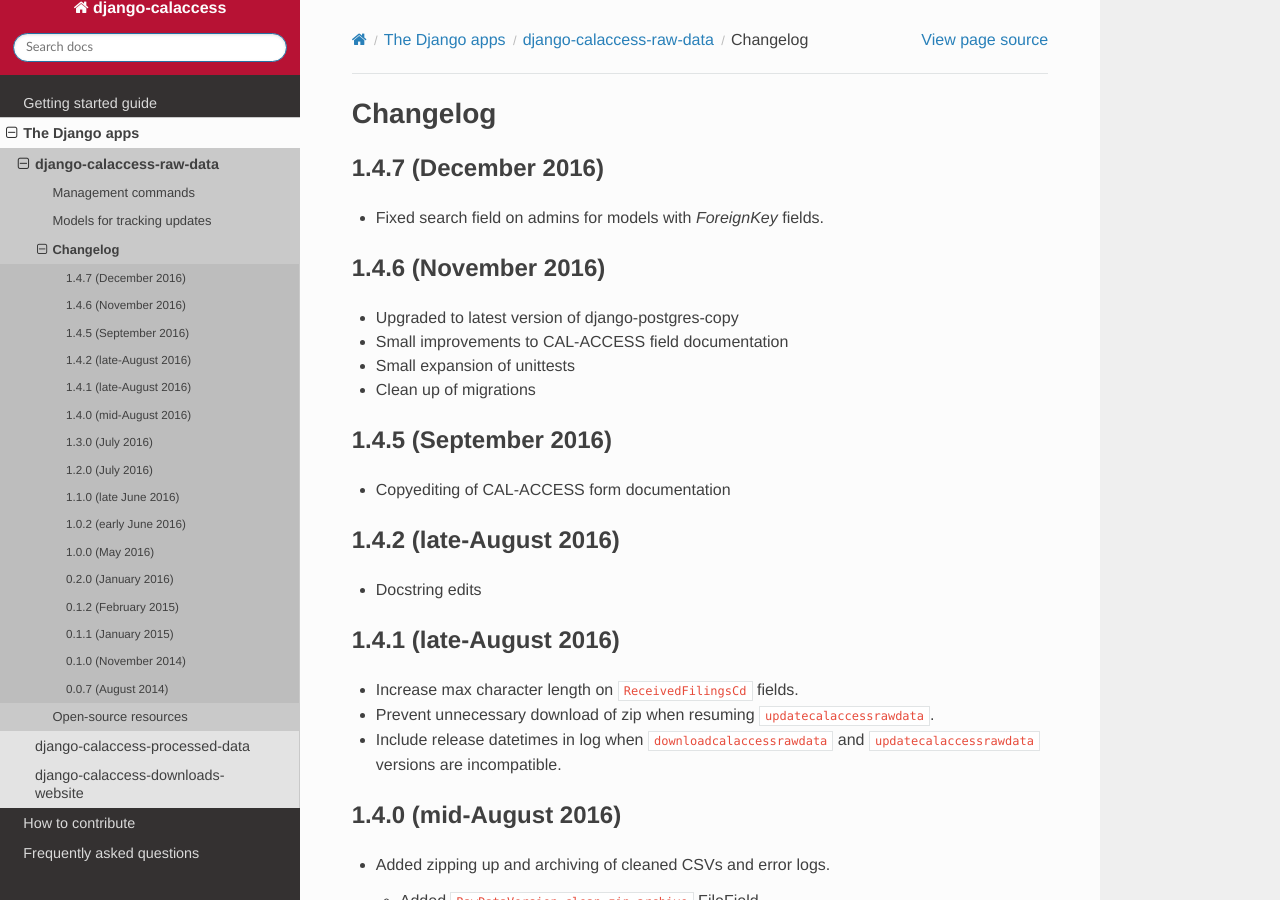
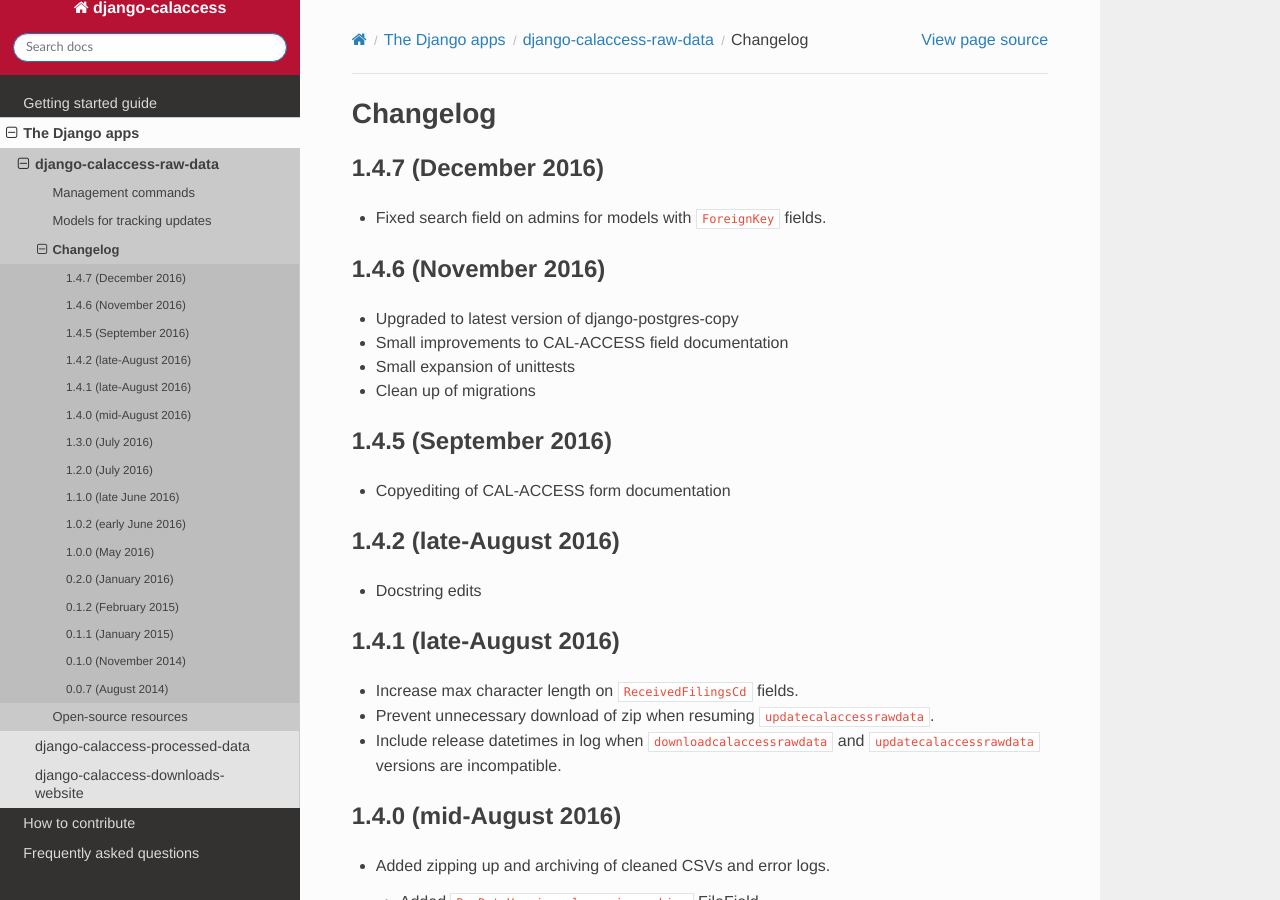
Before and after one commit to palewire/django-calaccess-technical-documentation, a Sphinx documentation site: the page built from docs/apps/calaccess_raw/changelog.rst, in a window 1280 px wide and 900 px high. Built offline with Sphinx 7.4.7 and the Read the Docs theme 2.0.0, drawn with Linux system fonts in a browser that asks for light colours.

Commit message:
Fix code style

```diff
--- a/docs/apps/calaccess_raw/changelog.rst
+++ b/docs/apps/calaccess_raw/changelog.rst
@@ -4,7 +4,7 @@ Changelog
 1.4.7 (December 2016)
 ---------------------
 
-* Fixed search field on admins for models with `ForeignKey` fields.
+* Fixed search field on admins for models with ``ForeignKey`` fields.
 
 
 1.4.6 (November 2016)
```
